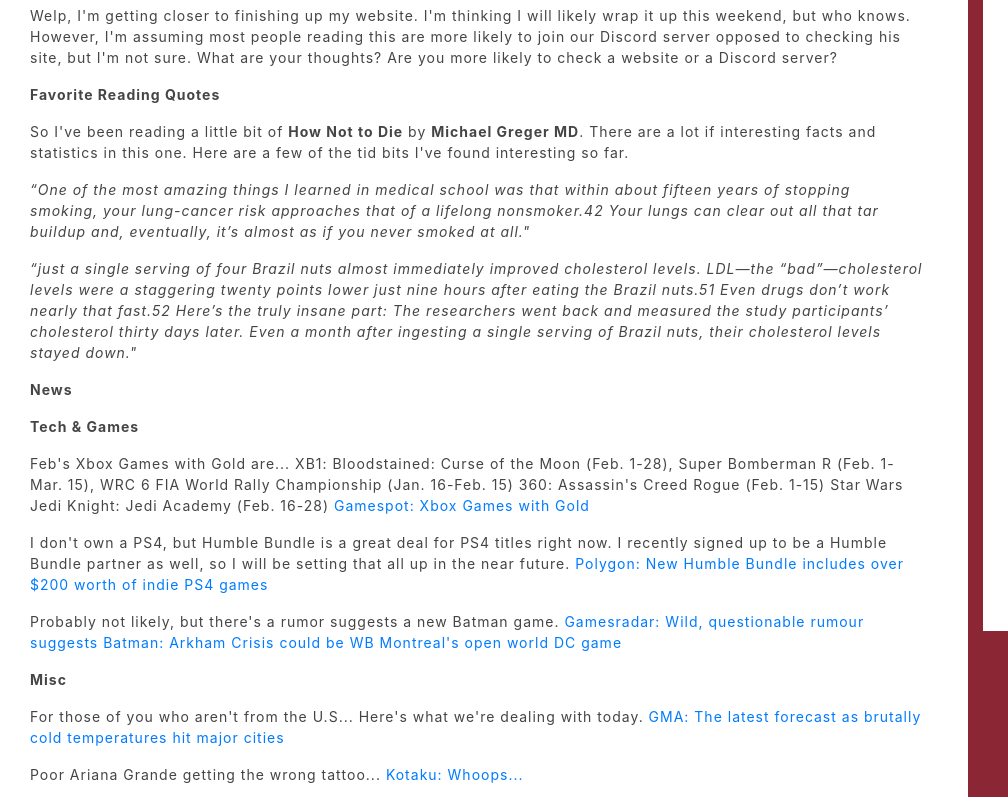
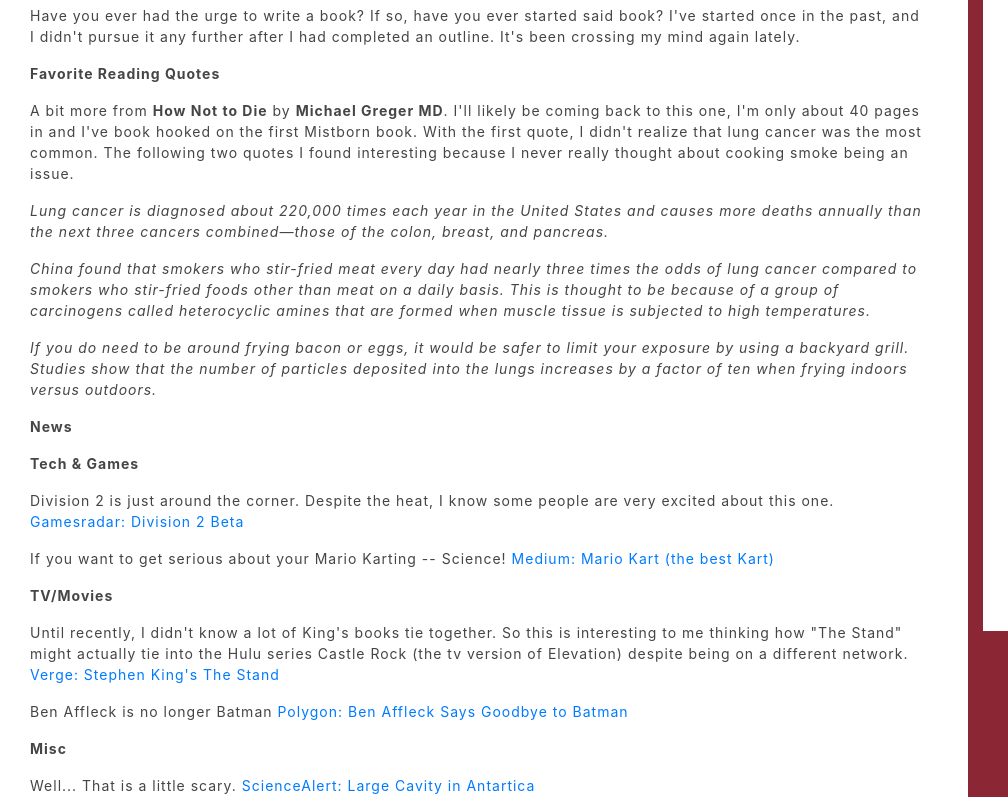
Before and after one commit to sambfreund/FreundPortfolio, a plain HTML site: page blog.html in a window 1280 px wide. Shown: the part 183-980 px from the top of the page, 0-1008 px from the left. Drawn offline with nearby package versions, Linux system fonts and the light colour scheme.

Commit message:
1/31/2019 News

```diff
--- a/blog.html
+++ b/blog.html
@@ -56,17 +56,19 @@
 						<h2>Daily News</h2>
 
 						<div>
-						<h4>January 30th, 2019</h4>
+						<h4>January 31th, 2019</h4>
 
-						<p>Welp, I'm getting closer to finishing up my website. I'm thinking I will likely wrap it up this weekend, but who knows. However, I'm assuming most people reading this are more likely to join our Discord server opposed to checking his site, but I'm not sure. What are your thoughts? Are you more likely to check a website or a Discord server?</p>
+						<p>Have you ever had the urge to write a book? If so, have you ever started said book? I've started once in the past, and I didn't pursue it any further after I had completed an outline. It's been crossing my mind again lately.</p>
 
 						<p><strong>Favorite Reading Quotes</strong></p>
 
-						<p> So I've been reading a little bit of <b>How Not to Die</b> by <b>Michael Greger MD</b>. There are a lot if interesting facts and statistics in this one. Here are a few of the tid bits I've found interesting so far.</p>
+						<p> A bit more from <b>How Not to Die</b> by <b>Michael Greger MD</b>. I'll likely be coming back to this one, I'm only about 40 pages in and I've book hooked on the first Mistborn book. With the first quote, I didn't realize that lung cancer was the most common. The following two quotes I found interesting because I never really thought about cooking smoke being an issue.</p>
 
-						<p><i>“One of the most amazing things I learned in medical school was that within about fifteen years of stopping smoking, your lung-cancer risk approaches that of a lifelong nonsmoker.42 Your lungs can clear out all that tar buildup and, eventually, it’s almost as if you never smoked at all."</i></p>
+						<p><i>Lung cancer is diagnosed about 220,000 times each year in the United States and causes more deaths annually than the next three cancers combined—those of the colon, breast, and pancreas.</i></p>
 
-						<p><i>“just a single serving of four Brazil nuts almost immediately improved cholesterol levels. LDL—the “bad”—cholesterol levels were a staggering twenty points lower just nine hours after eating the Brazil nuts.51 Even drugs don’t work nearly that fast.52 Here’s the truly insane part: The researchers went back and measured the study participants’ cholesterol thirty days later. Even a month after ingesting a single serving of Brazil nuts, their cholesterol levels stayed down."</i></p>
+						<p><i>China found that smokers who stir-fried meat every day had nearly three times the odds of lung cancer compared to smokers who stir-fried foods other than meat on a daily basis. This is thought to be because of a group of carcinogens called heterocyclic amines that are formed when muscle tissue is subjected to high temperatures.</i></p>
+
+						<p><i>If you do need to be around frying bacon or eggs, it would be safer to limit your exposure by using a backyard grill. Studies show that the number of particles deposited into the lungs increases by a factor of ten when frying indoors versus outdoors.</i></p>
 
 						<p><strong>News</strong></p>
 
@@ -74,22 +76,31 @@
 						<p><b>Tech & Games</b></p>
 
 
-						<p>Feb's Xbox Games with Gold are... XB1: Bloodstained: Curse of the Moon (Feb. 1-28), Super Bomberman R (Feb. 1-Mar. 15), WRC 6 FIA World Rally Championship (Jan. 16-Feb. 15) 360: Assassin's Creed Rogue (Feb. 1-15) Star Wars Jedi Knight: Jedi Academy (Feb. 16-28)
-						<a href="https://www.gamespot.com/articles/free-xbox-one-games-with-gold-for-february-2019-re/1100-6464654/" target="_blank">Gamespot: Xbox Games with Gold</a></p>
+						<p>Division 2 is just around the corner. Despite the heat, I know some people are very excited about this one.
+						<a href="https://www.gamesradar.com/division-2-beta/" target="_blank">Gamesradar: Division 2 Beta</a></p>
 
-						<p>I don't own a PS4, but Humble Bundle is a great deal for PS4 titles right now. I recently signed up to be a Humble Bundle partner as well, so I will be setting that all up in the near future.
-						<a href="https://www.polygon.com/deals/2019/1/29/18202687/humble-bundle-ps4-indie-games-double-fine-layers-of-fear-charity" target="_blank">Polygon: New Humble Bundle includes over $200 worth of indie PS4 games</a></p>
+						<p>If you want to get serious about your Mario Karting -- Science!
+						<a href="https://medium.com/civis-analytics/the-best-mario-kart-character-according-to-data-science-7dfb65d4c18e" target="_blank">Medium: Mario Kart (the best Kart)</a></p>
 
-						<p>Probably not likely, but there's a rumor suggests a new Batman game.
-						<a href="https://www.gamesradar.com/wild-rumour-suggests-batman-arkham-crisis-could-be-wb-montreals-open-world-dc-comics-game/" target="_blank">Gamesradar: Wild, questionable rumour suggests Batman: Arkham Crisis could be WB Montreal's open world DC game</a></p>
+
+						<b><p>TV/Movies</p></b>
+
+						<p>Until recently, I didn't know a lot of King's books tie together. So this is interesting to me thinking how "The Stand" might actually tie into the Hulu series Castle Rock (the tv version of Elevation) despite being on a different network.
+						<a href="https://www.theverge.com/2019/1/30/18204443/stephen-king-the-stand-cbs-all-access-10-episode-miniseries" target="_blank">Verge: Stephen King's The Stand</a></p>
+
+						<p>Ben Affleck is no longer Batman
+						<a href="https://www.polygon.com/2019/1/30/18204607/ben-affleck-new-batman-movie-release-date" target="_blank">Polygon: Ben Affleck Says Goodbye to Batman</a></p>
 
 						<b><p>Misc</p></b>
 
-						<p>For those of you who aren't from the U.S... Here's what we're dealing with today.
-						<a href="https://www.goodmorningamerica.com/news/story/coldest-temperatures-decades-expected-midwest-60694225" target="_blank">GMA: The latest forecast as brutally cold temperatures hit major cities</a></p>
+						<p>Well... That is a little scary.
+						<a href="https://www.sciencealert.com/giant-void-identified-under-antarctica-reveals-a-monumental-hidden-ice-retreat" target="_blank">ScienceAlert: Large Cavity in Antartica</a></p>
 
-						<p>Poor Ariana Grande getting the wrong tattoo...
-						<a href="https://kotaku.com/ariana-grande-new-kanji-tattoo-is-an-unfortunate-mistak-1832186258" target="_blank">Kotaku: Whoops...</a></p>
+						<p>This is a short 2 minute video about liquid helium. It's pretty old, but hey it was still cool.
+						<a href="https://www.youtube.com/watch?v=2Z6UJbwxBZI" target="_blank">YouTube: Superfluid Helium</a></p>
+
+						<p>I've shared this in our Discord channel before, but this one does feel genuine. Tom Brady takes a lot of heat, but how much of it is deserved?
+						<a href="https://www.youtube.com/watch?v=wAoqGjoZbm8" target="_blank">YouTube: Tom Brady</a></p>
 
 						</div>
 					</div>
```
